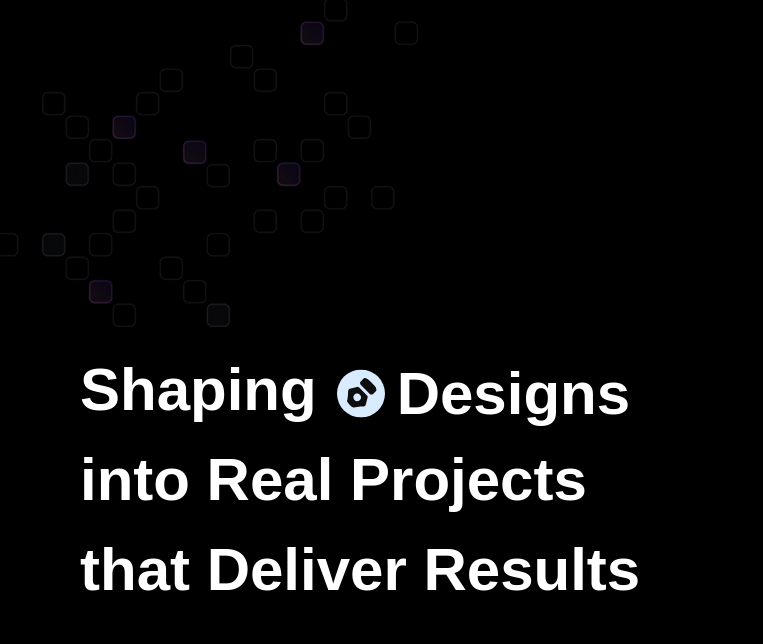
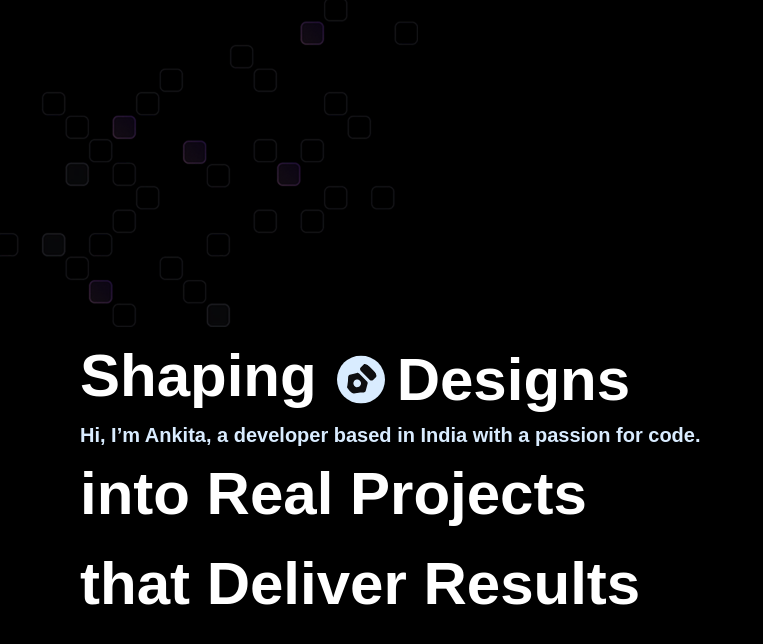
Before and after one commit to AnkitaArya04/3D-portfolio, a React (Vite) app: page / in a window 1280 px wide. Shown: the top 644 px of the page, without its empty margins (0-763 px from the left). Built offline with nearby package versions, Linux system fonts and the light colour scheme; a web font is replaced by a local one.

Commit message:
portfolio-website

```diff
--- a/src/sections/Hero.jsx
+++ b/src/sections/Hero.jsx
@@ -30,6 +30,9 @@
                     </span>
                     </span>
                    </h1>
+                   <p className="text-white-50 md:text-xl relative z-10 pointer-events-none">
+             Hi, I’m Ankita, a developer based in India with a passion for code.
+            </p>
                 <h1>into Real Projects</h1>
                 <h1>that Deliver Results</h1>
               </div>
```
